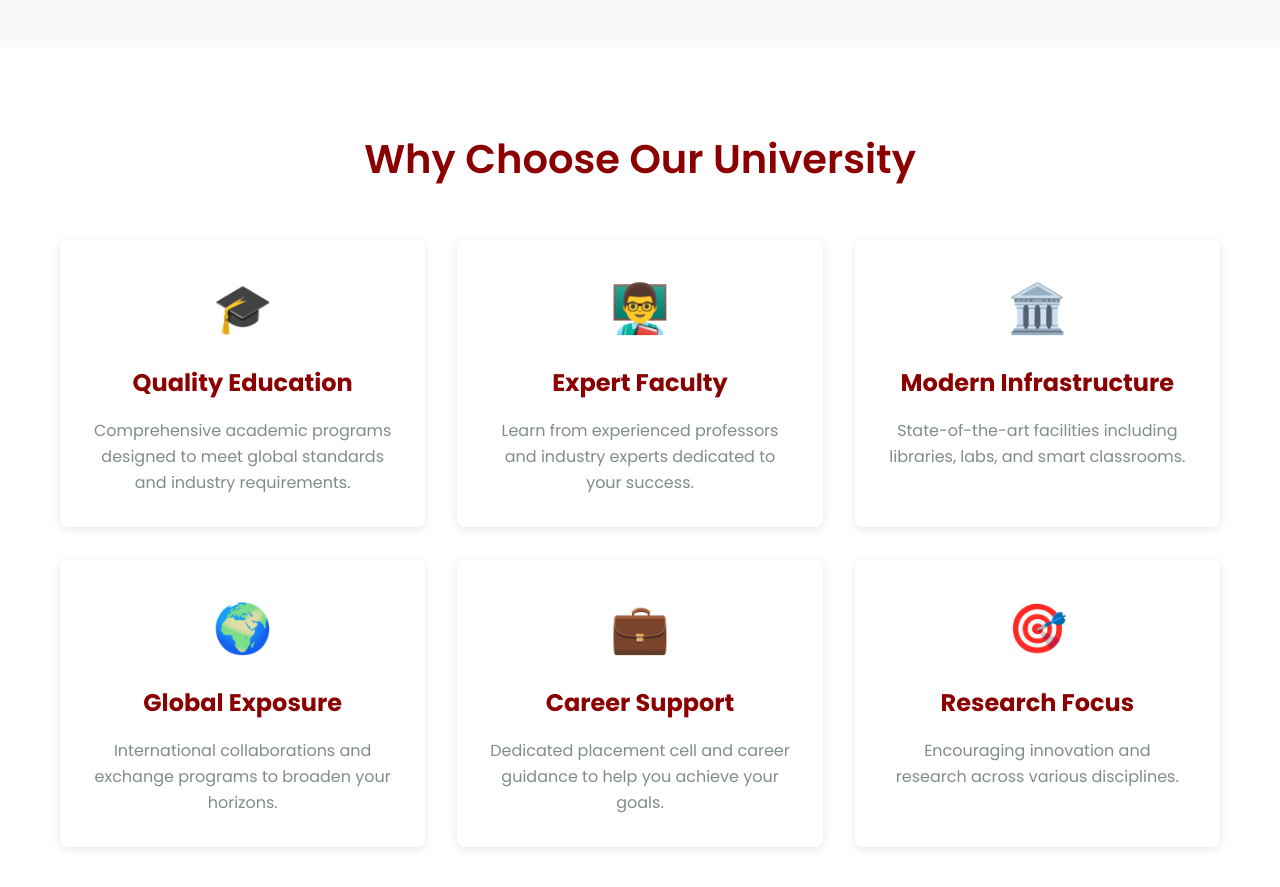
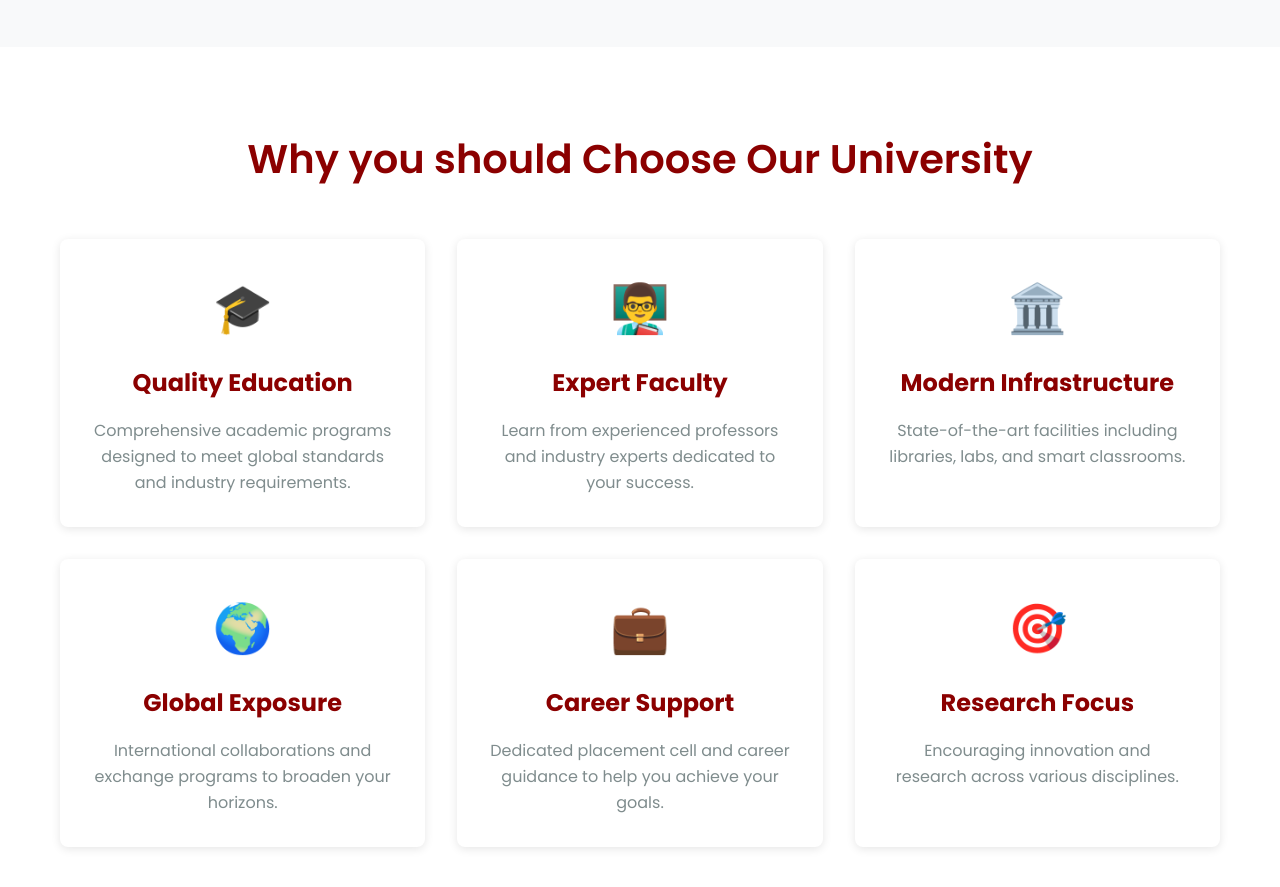
Before and after one commit to alizeeshan201201/Assignment-3, a website: page src/Index.html in a window 1280 px wide. Shown: the part 1040-1927 px from the top of the page. Drawn offline with Linux system fonts and the light colour scheme.

Commit message:
Intial commit on develop branch

```diff
--- a/src/Index.html
+++ b/src/Index.html
@@ -59,7 +59,7 @@
     <!-- Highlights Section -->
     <section class="highlights-section">
         <div class="container">
-            <h2 class="section-title">Why Choose Our University</h2>
+            <h2 class="section-title">Why you should Choose Our University</h2>
             <div class="highlights">
                 <div class="highlight-card">
                     <div class="highlight-icon">🎓</div>
```
